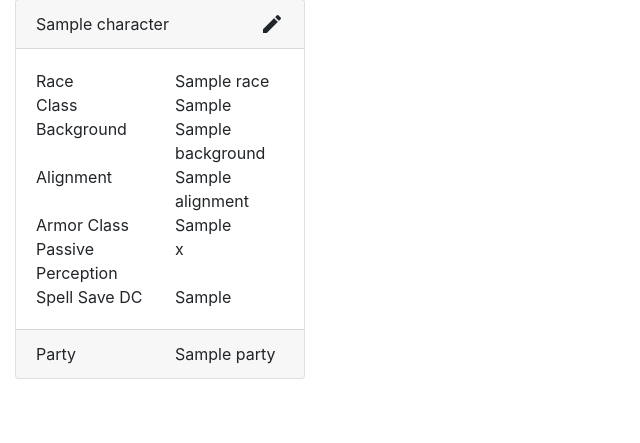
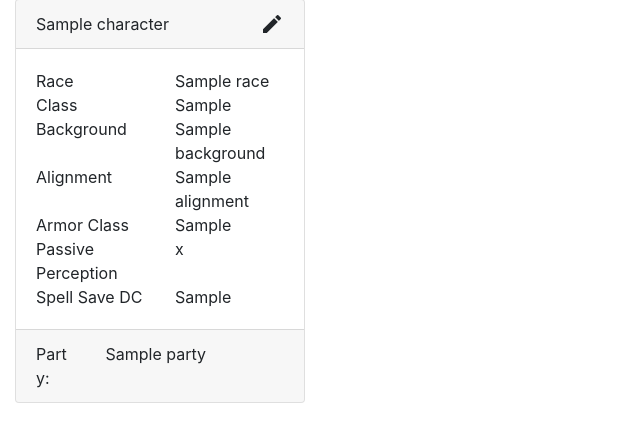
Before and after one commit to acaggiano/dmtools, a Django app: template dmdashboard/templates/dmdashboard/characters.html in a window 1280 px wide. Shown: the part 123-566 px from the top of the page, without its empty margins (0-640 px from the left). Run offline with Django 3.2, Linux system fonts and the light colour scheme; the template is opened without the code that fills it: most values are stand-ins (such as "Sample title", 1, 10 or a date in 2020); some libraries are stand-ins or nearby versions.

Commit message:
register and character style/layout changes

```diff
--- a/dmdashboard/templates/dmdashboard/characters.html
+++ b/dmdashboard/templates/dmdashboard/characters.html
@@ -57,8 +57,8 @@
                 </div>
                 <div class="card-footer">
                     <div class="row">
-                        <div class="col-6">Party</div>
-                        <div class="col-6">{{ character.party }}</div>
+                        <div class="col-3">Party:</div>
+                        <div class="col">{{ character.party }}</div>
                     </div>
                 </div>
             </div>
--- a/dmdashboard/templates/dmdashboard/register.html
+++ b/dmdashboard/templates/dmdashboard/register.html
@@ -10,7 +10,7 @@
 				<div class="card-header">
 					Register
 				</div>
-			<div class="card-block">
+			<div class="card-body">
 			<form id="register-form">
 				{% csrf_token %}
 			  <div class="form-group">
```
